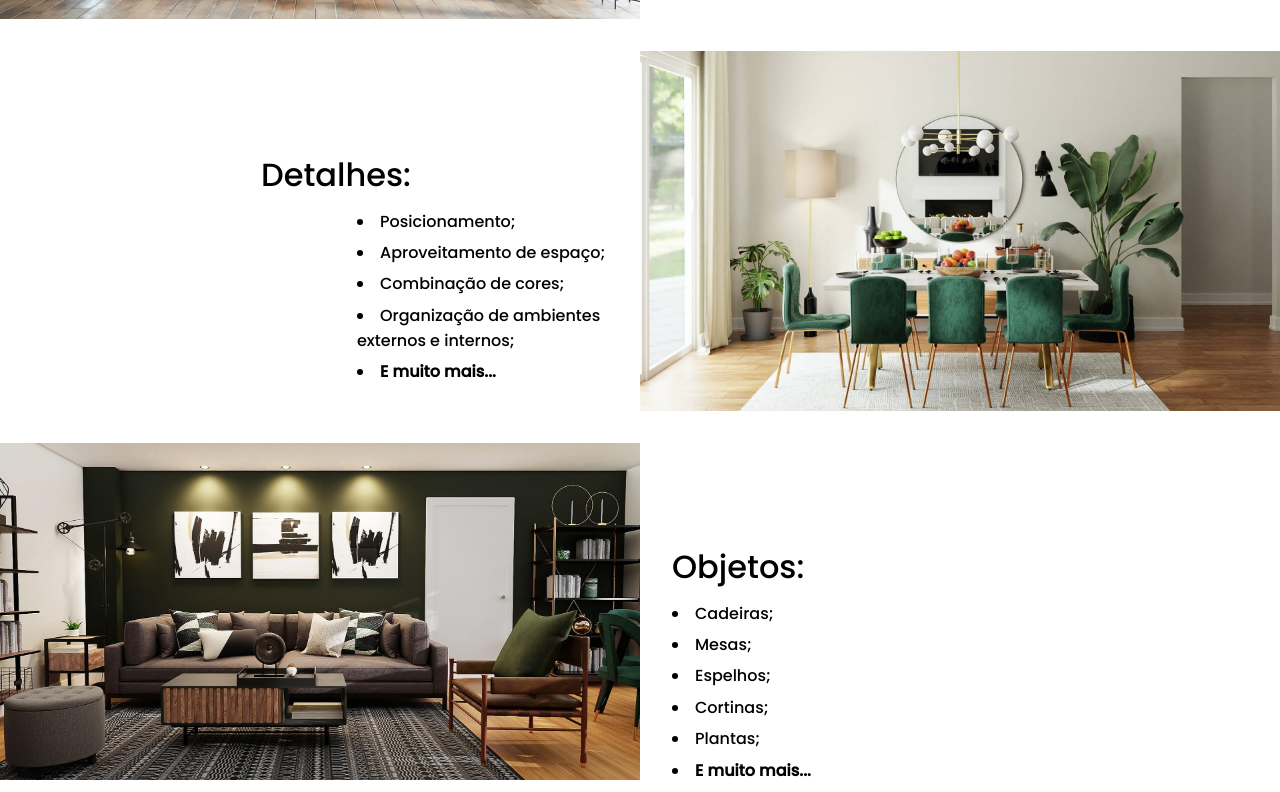
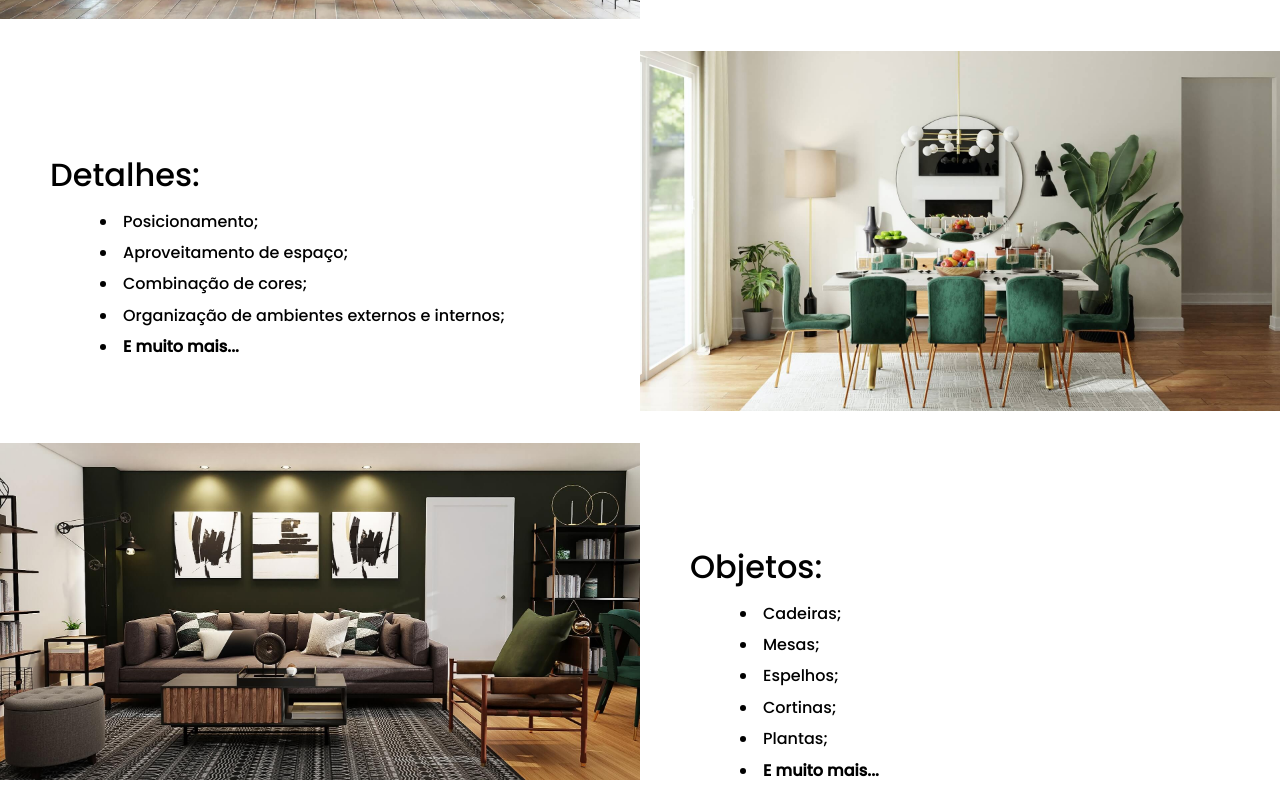
Before and after one commit to phms02/landingPage, a plain HTML site: page index.html in a window 1280 px wide. Shown: the part 2072-2864 px from the top of the page. Drawn offline with nearby package versions, Linux system fonts and the light colour scheme.

Commit message:
Update estilo.css

```diff
--- a/css/estilo.css
+++ b/css/estilo.css
@@ -230,24 +230,33 @@ detail {
     margin-bottom: 10px;
 }
 
-#detail-2 h3 {
+/* #detail-2 h3 {
     text-align: center;
-}
-
-#detail-2 ul li {
-    text-align: left;
-    padding-left: 325px;  /* Distância da margem esquerda! */
-}
-
+} */
 
 #detail-1 h3 {
     font-size: 3em;
     font-weight: 700;
 }
 
+#detail-2 ul li {
+    /* text-align: left; */
+    padding-left: 50px;  /* Distância da margem esquerda! */
+}
+
+#detail-3 ul li {
+    /* text-align: left; */
+    padding-left: 50px;  /* Distância da margem esquerda! */
+}
+
+
 .detail-description {
     width: 100%;
-    padding-left: 2em;
+    padding-left: 50px;
+}
+
+.detail-description h3 {
+    padding-left: 0px;
 }
 
 .detail-description ul {
```
